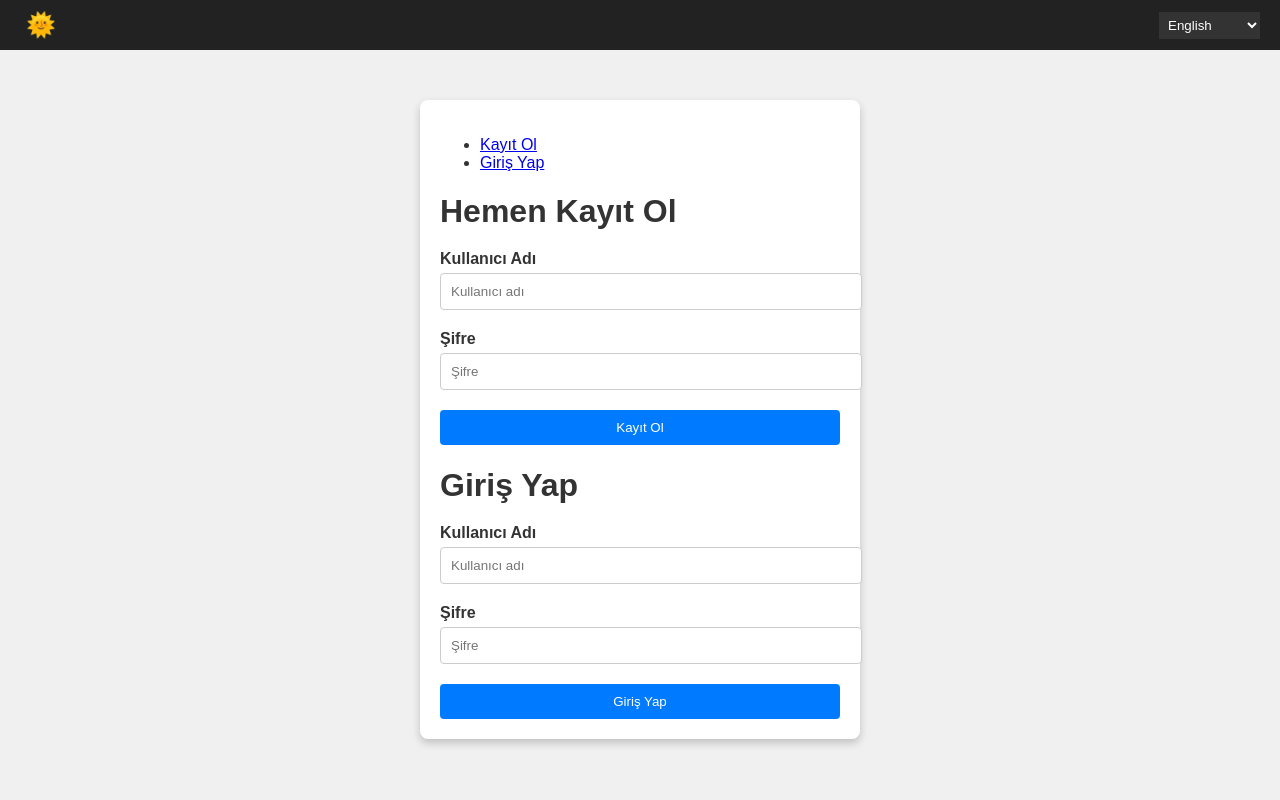
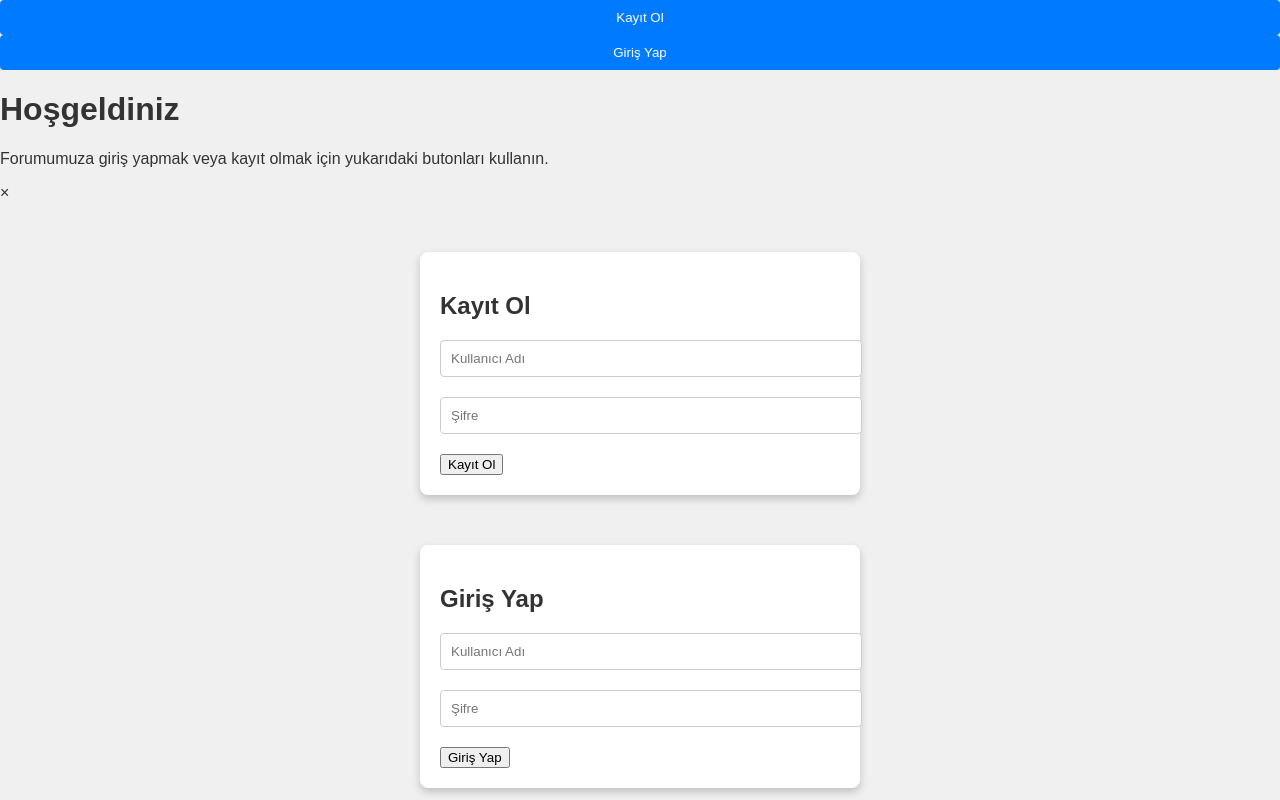
Before and after one commit to Lioneruser4/forum, a plain HTML site: page index.html in a window 1280 px wide. Shown: the top 800 px of the page. Drawn offline with Linux system fonts and the light colour scheme.

Commit message:
Update index.html

```diff
--- a/index.html
+++ b/index.html
@@ -1,23 +1,46 @@
 <!DOCTYPE html>
-<html lang="en">
+<html lang="tr">
 <head>
     <meta charset="UTF-8">
     <meta name="viewport" content="width=device-width, initial-scale=1.0">
-    <title>Kayıt ve Giriş</title>
-    <!-- CSS Bağlantısı -->
+    <title>Forum</title>
     <link rel="stylesheet" href="assets/css/style.css">
 </head>
 <body>
-    <!-- Ayarlar Çubuğu -->
-    <div class="settings-bar">
-        <button id="themeToggle" class="icon-btn">🌞</button>
-        <select id="languageSelector" class="language-dropdown">
-            <option value="en">English</option>
-            <option value="tr">Türkçe</option>
-            <option value="az">Azərbaycan</option>
-            <option value="ru">Русский</option>
-        </select>
+    <!-- Ana Sayfa İçeriği -->
+    <div class="container">
+        <div class="navbar">
+            <button id="signupBtn" class="btn">Kayıt Ol</button>
+            <button id="loginBtn" class="btn">Giriş Yap</button>
+        </div>
+        <div id="content">
+            <h1>Hoşgeldiniz</h1>
+            <p>Forumumuza giriş yapmak veya kayıt olmak için yukarıdaki butonları kullanın.</p>
+        </div>
     </div>
+
+    <!-- Kayıt ve Giriş Pop-up'ları -->
+    <div id="popup" class="popup">
+        <div class="popup-content">
+            <span id="closePopup" class="close">&times;</span>
+            <div id="signupForm" class="form">
+                <h2>Kayıt Ol</h2>
+                <input type="text" id="username" placeholder="Kullanıcı Adı" required>
+                <input type="password" id="password" placeholder="Şifre" required>
+                <button id="registerBtn">Kayıt Ol</button>
+            </div>
+            <div id="loginForm" class="form">
+                <h2>Giriş Yap</h2>
+                <input type="text" id="loginUsername" placeholder="Kullanıcı Adı" required>
+                <input type="password" id="loginPassword" placeholder="Şifre" required>
+                <button id="loginSubmitBtn">Giriş Yap</button>
+            </div>
+        </div>
+    </div>
+
+    <script src="assets/js/main.js"></script>
+</body>
+</html>
 
     <!-- Kayıt ve Giriş Menüsü -->
     <div class="menu">
```
